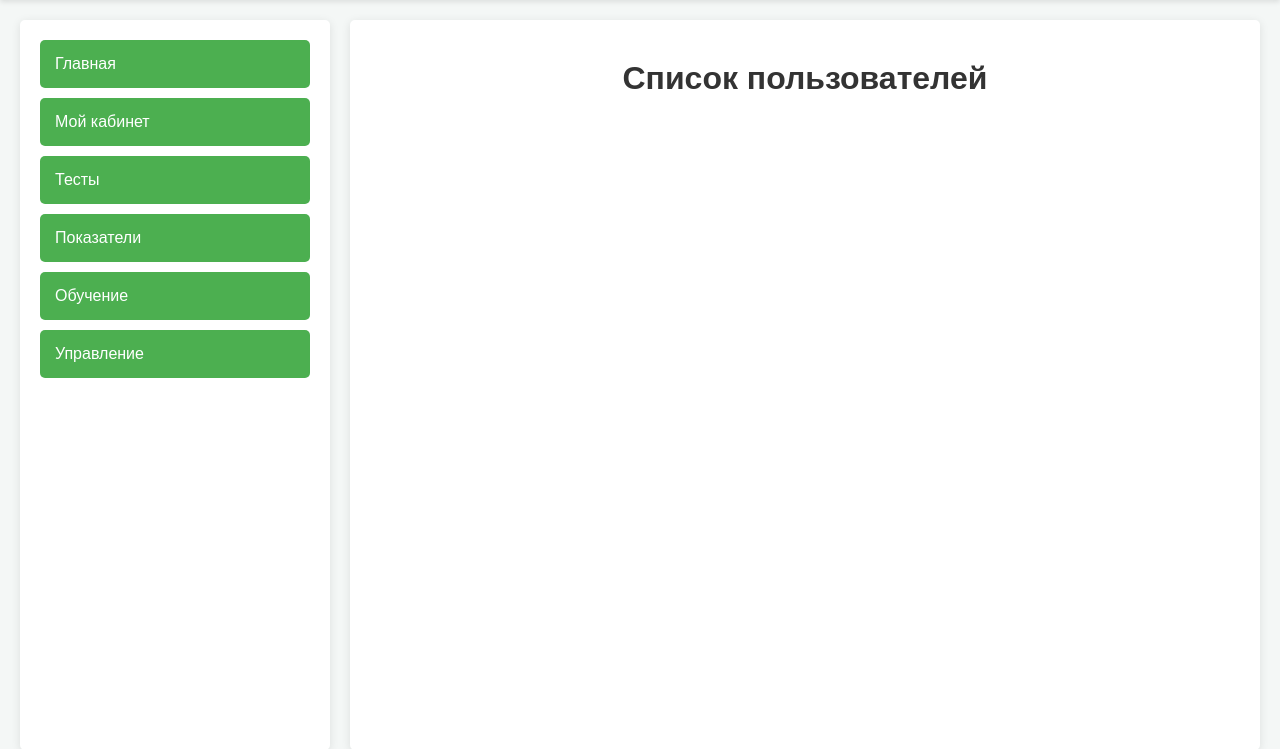
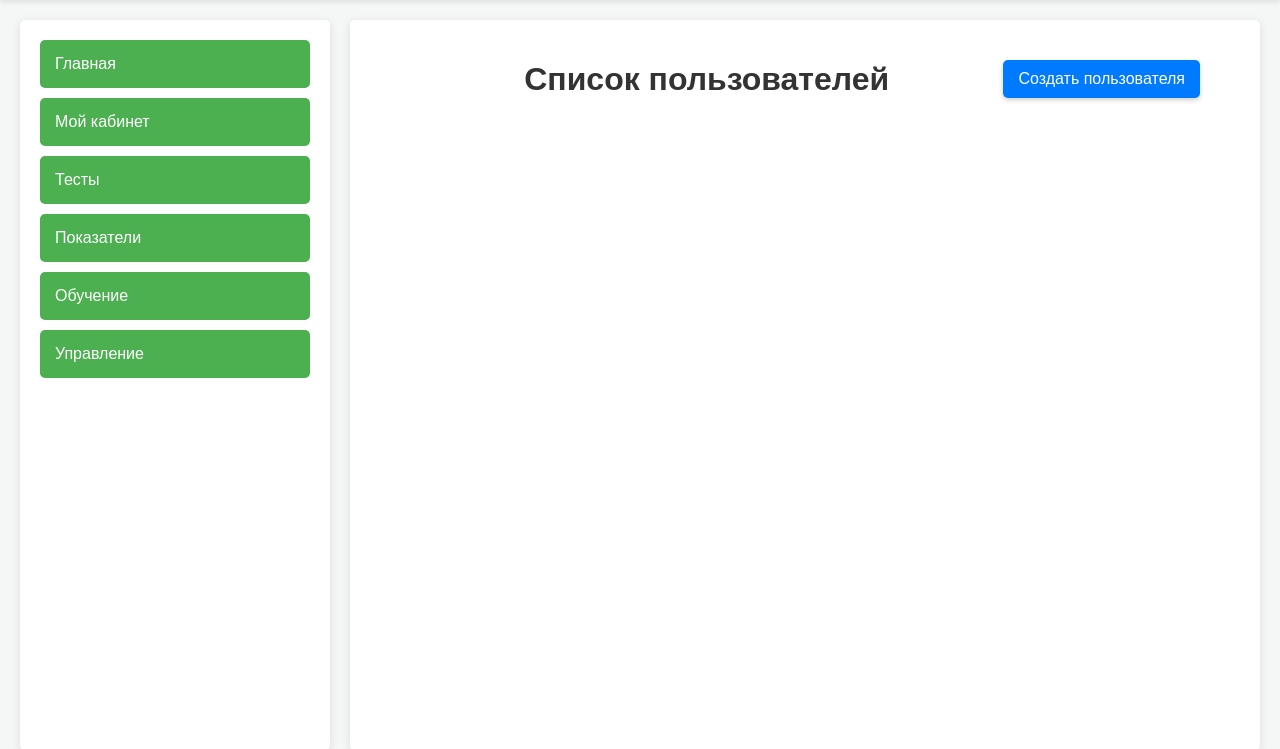
Before and after one commit to LeeGeller/study, a Django app: template users/templates/users/user_list.html in a window 1280 px wide. Shown: the part 30-779 px from the top of the page. Run offline with Django 4.2, Linux system fonts and the light colour scheme; the template is opened without the code that fills it, so the values that code supplies are empty.

Commit message:
Created decoration for class user-item

```diff
--- a/users/templates/users/user_list.html
+++ b/users/templates/users/user_list.html
@@ -38,7 +38,7 @@
         border-radius: 5px;
         box-shadow: 0 2px 10px rgba(0,0,0,0.1);
         padding: 20px;
-        margin: 10px 0;
+        margin: 20px 0;
         width: 80%;
         transition: transform 0.3s;
     }
@@ -49,6 +49,21 @@
 
     .user-item h2 {
         color: #007BFF;
+    }
+
+    .user-item h2 {
+    color: #007BFF;
+    margin-bottom: 15px; /* Отступ снизу для заголовка */
+    }
+
+    .user-item p {
+        margin-top: 10px; /* Отступ сверху для параграфов */
+        margin-bottom: 10px; /* Отступ снизу для параграфов */
+    }
+
+    .user-item .user-button, .user-item .delete-button {
+        display: inline-block;
+        margin-top: 10px; /* Отступ сверху для кнопок */
     }
 
     .user-button {
@@ -80,11 +95,28 @@
     .delete-button:hover {
         background-color: #CC0000;
     }
+
+    .create-user-button {
+        background-color: #007BFF; /* Синий цвет для кнопки */
+        color: white;
+        padding: 10px 15px;
+        border-radius: 5px;
+        text-decoration: none;
+        transition: background-color 0.3s;
+        box-shadow: 0 2px 5px rgba(0, 0, 0, 0.2); /* Тень для кнопки */
+        border: none; /* Убираем границу */
+        font-size: 1em; /* Размер текста */
+    }
+
+    .create-user-button:hover {
+        background-color: #0056b3; /* Более темный синий при наведении */
+    }
 </style>
 
 <div class="users-list-container">
     <div class="header">
         <h1>Список пользователей</h1>
+        <a href="" class="create-user-button">Создать пользователя</a>
     </div>
     <div class="users-list">
         {% for user in users %}
```
